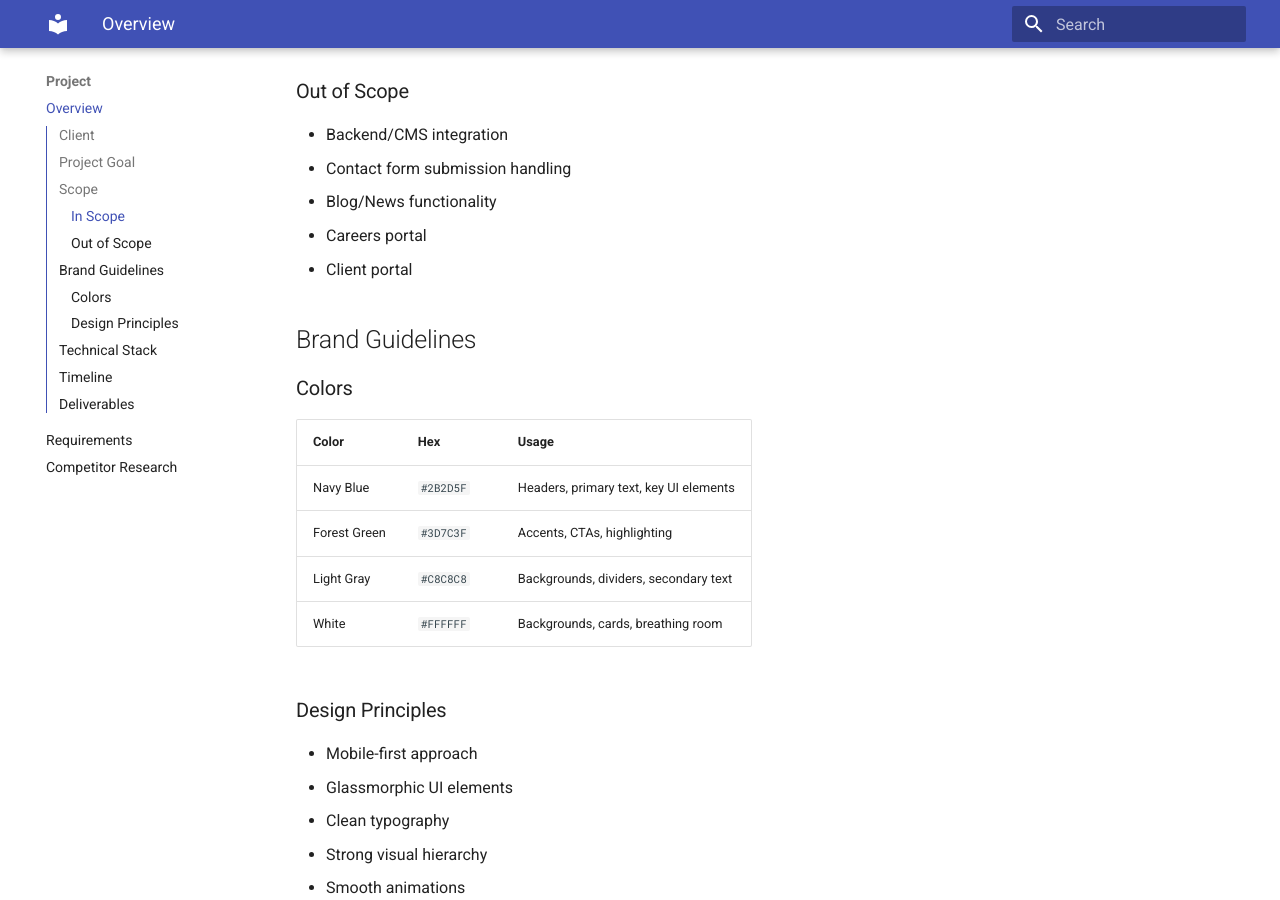
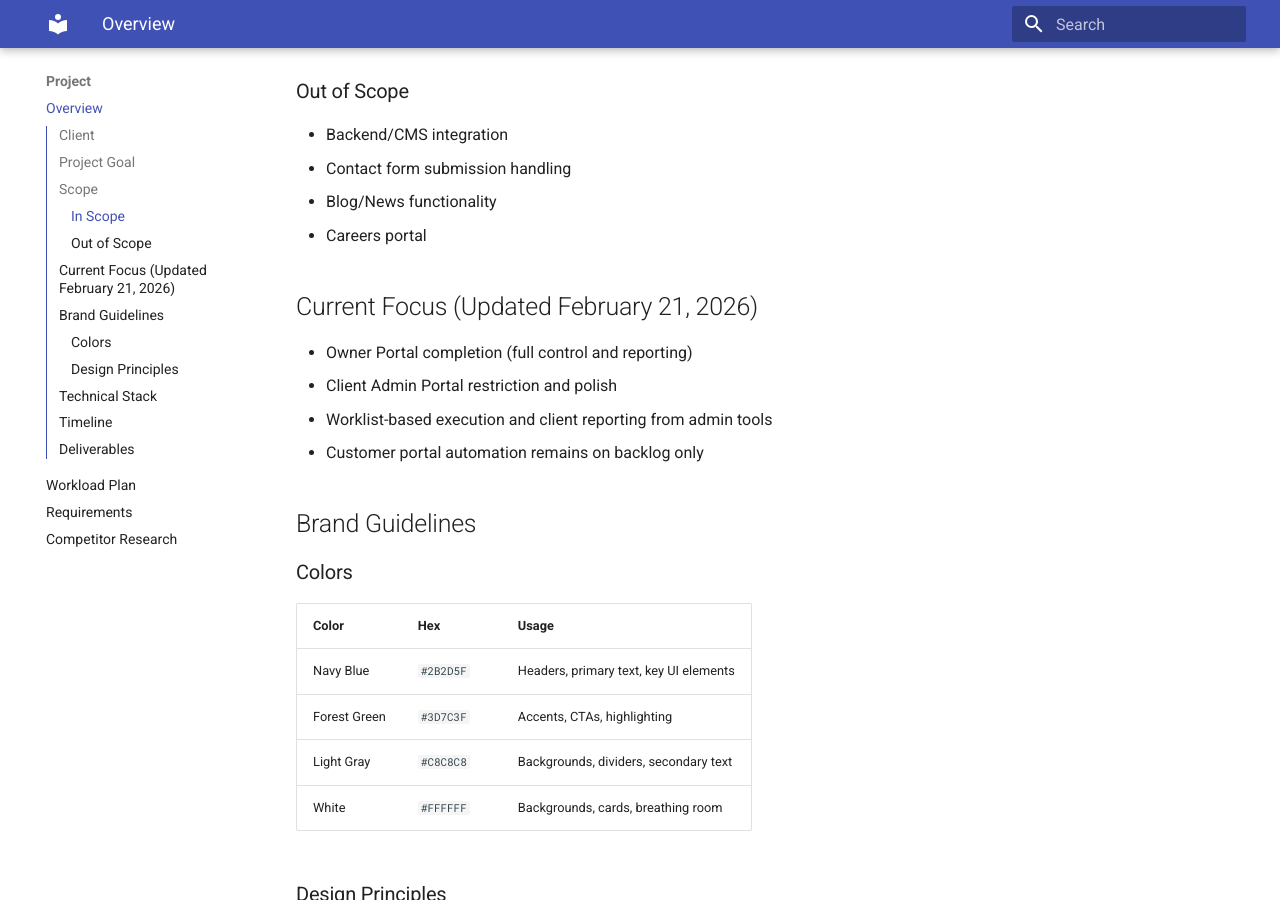
Before and after one commit to 1Zero9/QualFM, an MkDocs documentation site: the page built from docs/project/overview.md, in a window 1280 px wide and 900 px high, scrolled down 800 px. Built offline with MkDocs 1.6.1 and Material for MkDocs 9.7.7, drawn with Linux system fonts in a browser that asks for light colours.

Commit message:
Add workload plan docs and seed worklist tracking

```diff
--- a/docs/project/overview.md
+++ b/docs/project/overview.md
@@ -23,7 +23,13 @@ Build a modern, professional website for QualFM that positions them as a leading
 - Contact form submission handling
 - Blog/News functionality
 - Careers portal
-- Client portal
+
+## Current Focus (Updated February 21, 2026)
+
+- Owner Portal completion (full control and reporting)
+- Client Admin Portal restriction and polish
+- Worklist-based execution and client reporting from admin tools
+- Customer portal automation remains on backlog only
 
 ## Brand Guidelines
 
--- a/mkdocs.yml
+++ b/mkdocs.yml
@@ -17,6 +17,7 @@ nav:
   - Home: index.md
   - Project:
     - Overview: project/overview.md
+    - Workload Plan: project/workload-plan.md
     - Requirements: project/requirements.md
     - Competitor Research: project/competitor-research.md
   - Design:
```
Also changed, not shown: docs/index.md (+1 -0 lines), docs/project/workload-plan.md (added, +40 -0 lines), 1 other file.
